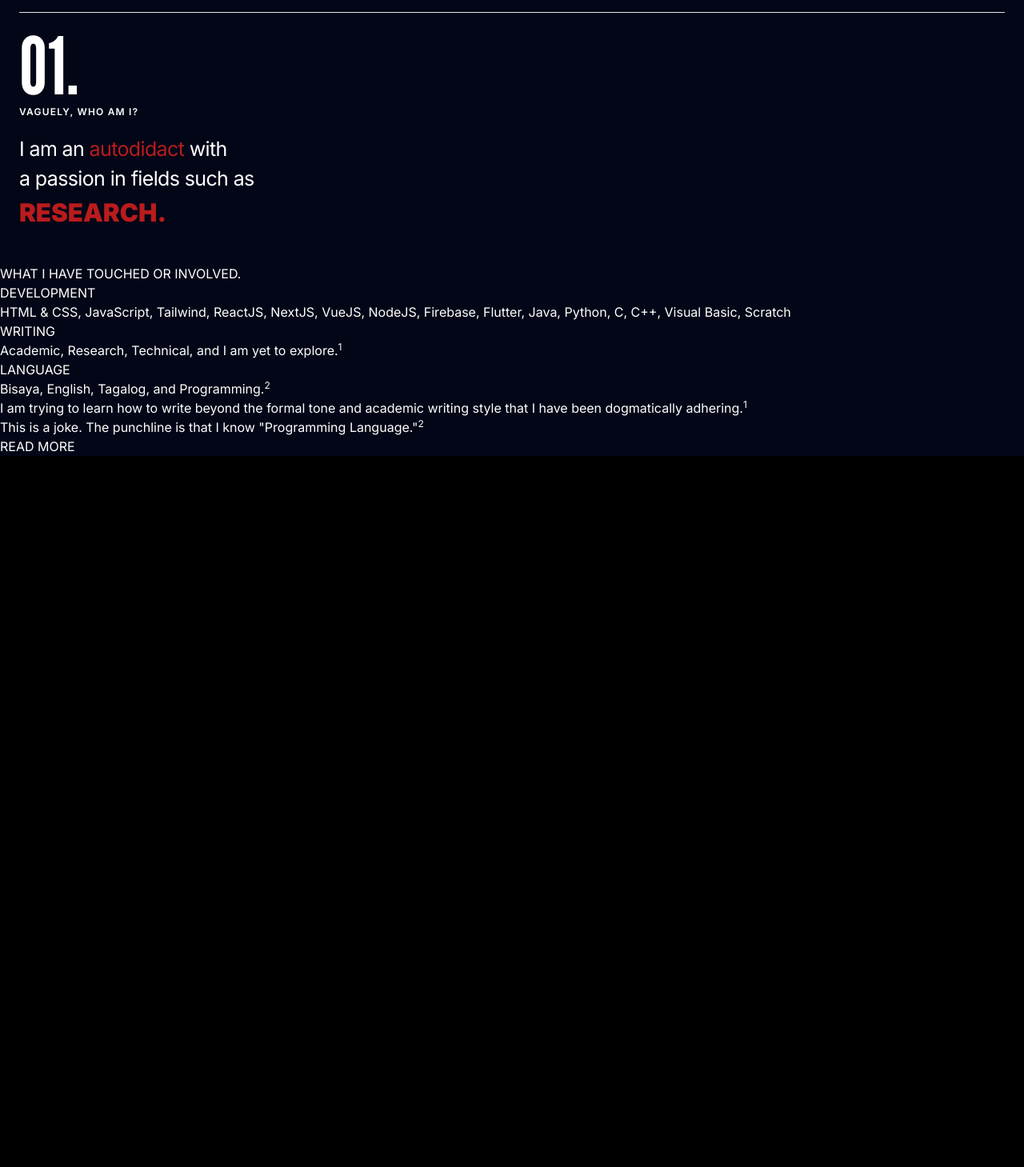
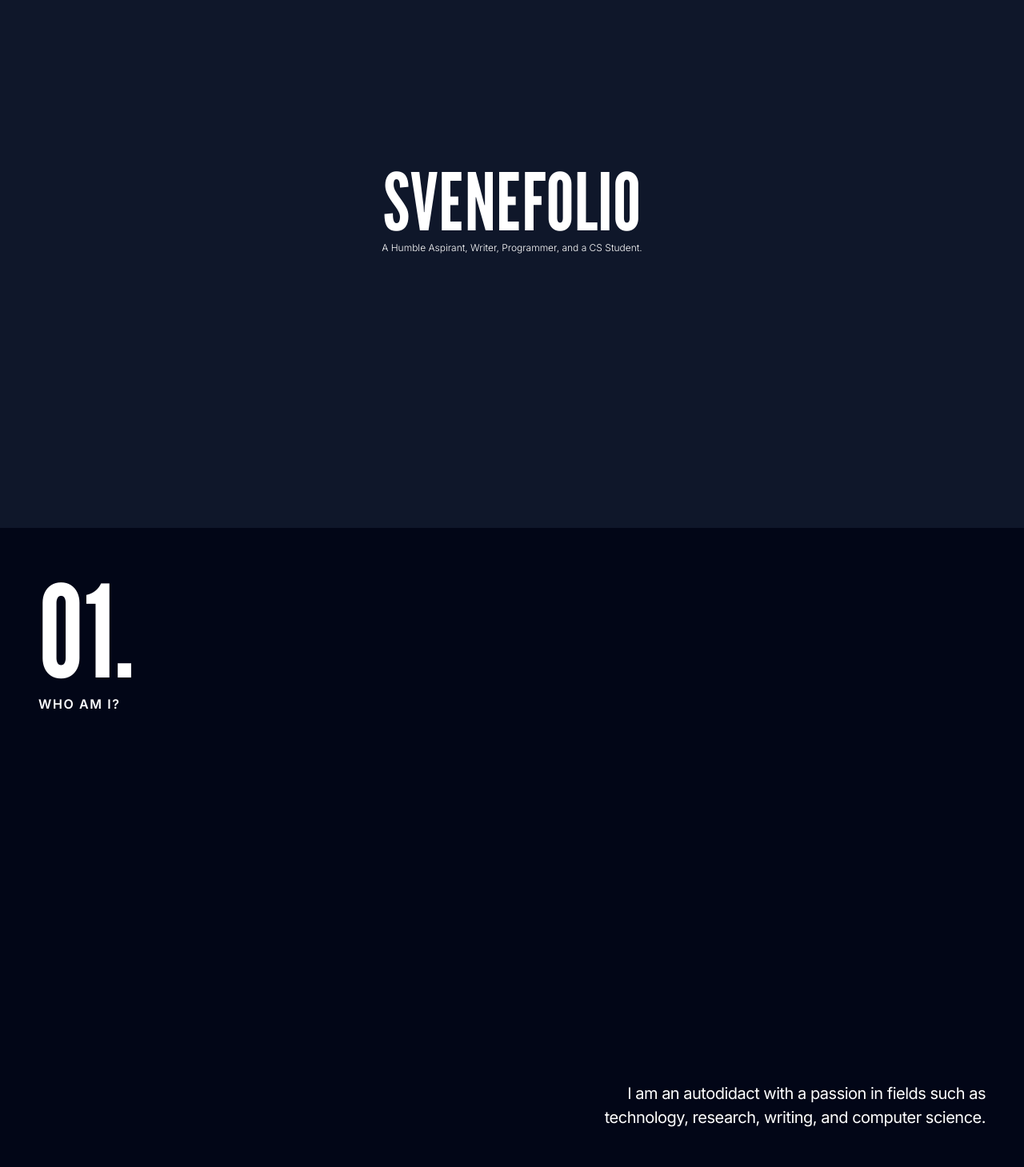
Before and after one commit to aidrecabrera/svenefolio, a React (Vite) app: page / in a window 1280 px wide. Shown: the part 140-1599 px from the top of the page at 80% size. Before the commit the page ends 800 px from the top, so only its background shows below. Built offline with nearby package versions, Linux system fonts and the light colour scheme.

Commit message:
update 5 files

```diff
--- a/src/ContentIntroduction.jsx
+++ b/src/ContentIntroduction.jsx
@@ -3,12 +3,12 @@ import { Component } from "react";
 export default class Introduction extends Component {
   render() {
     return (
-      <div className="pt-5 pb-5">
-        <div className="flex flex-col">
+      <div className="bg-slate-900">
+        <div className="flex flex-col justify-center h-screen w-screen">
           <h1 className="font-league text-8xl text-center leading-none">
             SVENEFOLIO
           </h1>
-          <h3 className="font-inter font-light text-xs pl-6">
+          <h3 className="font-inter font-light text-center text-xs">
             A Humble Aspirant, Writer, Programmer, and a CS Student.
           </h3>
         </div>
--- a/src/ContentWhat.jsx
+++ b/src/ContentWhat.jsx
@@ -4,12 +4,20 @@ export default class ContentWhat extends Component {
   render() {
     return (
       <div>
+        <div className="border p-12">
           <div>
-          <h1>WHAT I HAVE TOUCHED OR INVOLVED.</h1>
+            <h1 className="font-bold font-league text-12xl leading-none">
+              02.
+            </h1>
+            <h1 className="font-semibold font-inter tracking-widest text-base pb-5">
+              WHAT HAVE I TOUCHED?
+            </h1>
           </div>
-        <div>
-          <div>
-            <h1>DEVELOPMENT</h1>
+          <div className="text-right">
+            <div className="pb-5">
+              <h1 className="font-inter font-black tracking-wider text-3xl">
+                DEVELOPMENT
+              </h1>
               <div>
                 <p>
                   HTML & CSS, JavaScript, Tailwind, ReactJS, NextJS, VueJS,
@@ -18,9 +26,10 @@ export default class ContentWhat extends Component {
                 </p>
               </div>
             </div>
-          <div>
-            <div>
-              <h1>WRITING</h1>
+            <div className="pb-5">
+              <h1 className="font-inter font-black tracking-wider text-3xl">
+                WRITING
+              </h1>
               <div>
                 <p>
                   Academic, Research, Technical, and I am yet to explore.
@@ -28,14 +37,15 @@ export default class ContentWhat extends Component {
                 </p>
               </div>
             </div>
-            <div>
-              <h1>LANGUAGE</h1>
+            <div className="pb-5">
+              <h1 className="font-inter font-black tracking-wider text-3xl">
+                LANGUAGE
+              </h1>
               <p>
                 Bisaya, English, Tagalog, and Programming.<sup>2</sup>
               </p>
             </div>
-          </div>
-          <div>
+            {/* <div>
               <div>
                 <p>
                   I am trying to learn how to write beyond the formal tone and
@@ -48,6 +58,7 @@ export default class ContentWhat extends Component {
                 </p>
               </div>
               <button>READ MORE</button>
+            </div> */}
           </div>
         </div>
       </div>
--- a/src/ContentWho.jsx
+++ b/src/ContentWho.jsx
@@ -5,13 +5,24 @@ export default class ContentWho extends Component {
   render() {
     return (
       <div>
-        <div className="p-6 pt-0 pb-10">
-          <div>
-            <h1 className="font-bold font-league text-8xl leading-none">01.</h1>
-            <h1 className="font-semibold font-inter tracking-widest text-xs pb-5">
-              VAGUELY, WHO AM I?
-            </h1>
-            <MyFields />
+        <div className="h-screen">
+          <div className="p-12 flex flex-col h-screen justify-between">
+            <div>
+              <h1 className="font-bold font-league text-12xl leading-none">
+                01.
+              </h1>
+              <h1 className="font-semibold font-inter tracking-widest text-base pb-5">
+                WHO AM I?
+              </h1>
+            </div>
+            {/* <MyFields /> */}
+            <p className="font-inter font-normal text-right text-xl tracking-tight ">
+              I am an autodidact with a passion in fields such as
+              <span className="">
+                <br />
+                technology, research, writing, and computer science.
+              </span>
+            </p>
           </div>
         </div>
       </div>
--- a/src/SveneContent.jsx
+++ b/src/SveneContent.jsx
@@ -7,10 +7,11 @@ export default class SveneContent extends Component {
   render() {
     return (
       <div className="bg-slate-950 text-white">
-        <Introduction />
-        <hr className="ml-6 mr-6 mb-4" />
-        <ContentWho />
-        <ContentWhat />
+        <div className="flex flex-col">
+          <Introduction />
+          <ContentWho />
+          <ContentWhat />
+        </div>
       </div>
     );
   }
```
Lines whose indentation alone changed are shown as unchanged.
